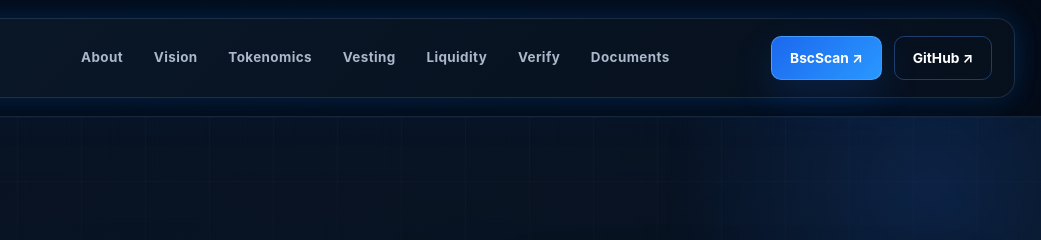
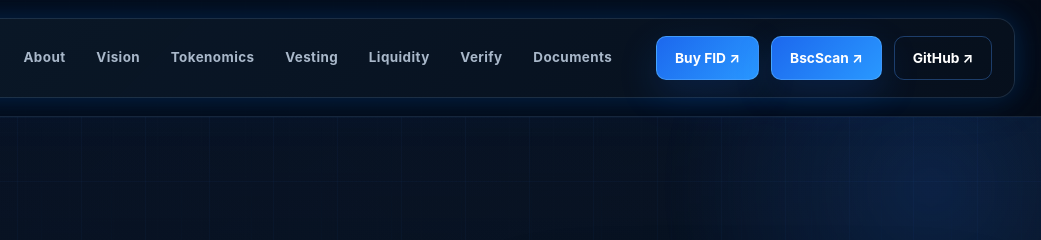
Before and after one commit to fidurisproject-svg/FIDURIS, a website: page website/index.html in a window 1280 px wide. Shown: the top 240 px of the page, 239-1280 px from the left. Drawn offline with Linux system fonts and the light colour scheme.

Commit message:
Add Buy FID button

```diff
--- a/website/index.html
+++ b/website/index.html
@@ -44,10 +44,19 @@
         <a href="#liquidity">Liquidity</a>
         <a href="#verify">Verify</a>
         <a href="#documents">Documents</a>
+
       </nav>
 
       <div class="nav-actions">
-        <a
+       <a
+  class="nav-button primary"
+  href="https://pancakeswap.finance/swap?chain=bsc&outputCurrency=0x60fabB10244037718b907De9ec7E17A622A8B482"
+  target="_blank"
+  rel="noopener noreferrer"
+>
+  Buy FID ↗
+</a>
+ <a
           class="nav-button primary"
           href="https://bscscan.com/token/0x60fabB10244037718b907De9ec7E17A622A8B482"
           target="_blank"
```
